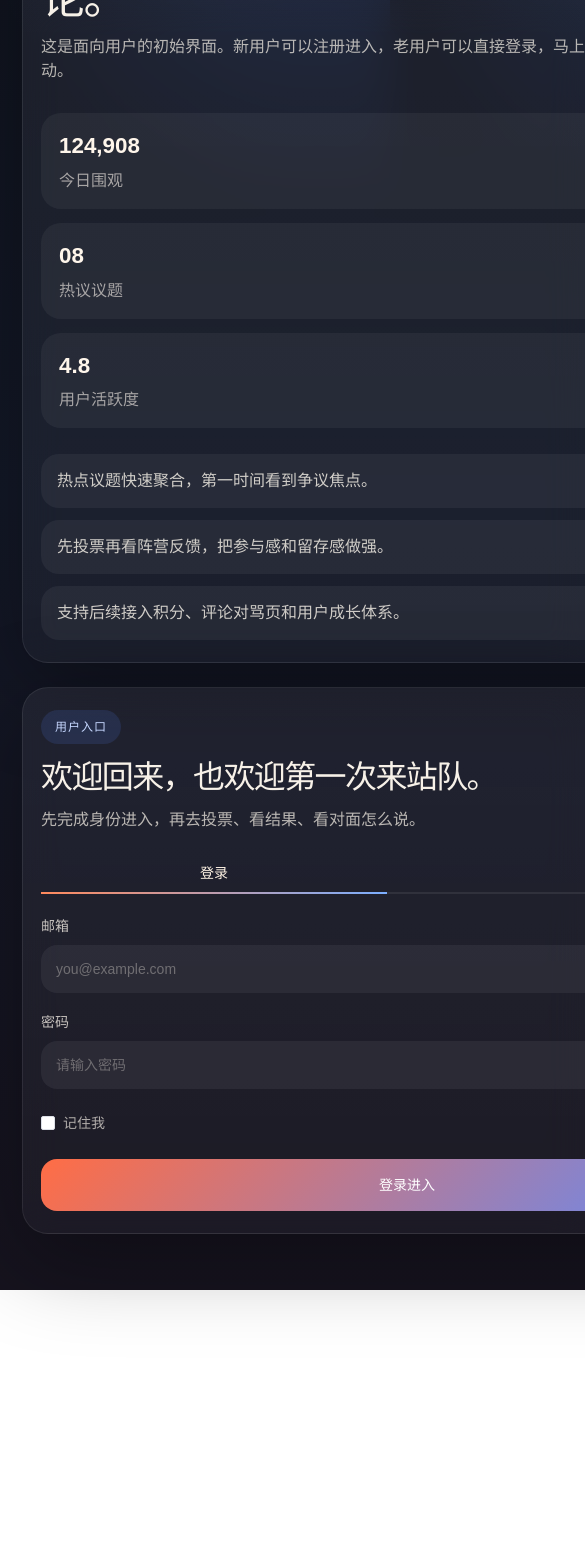
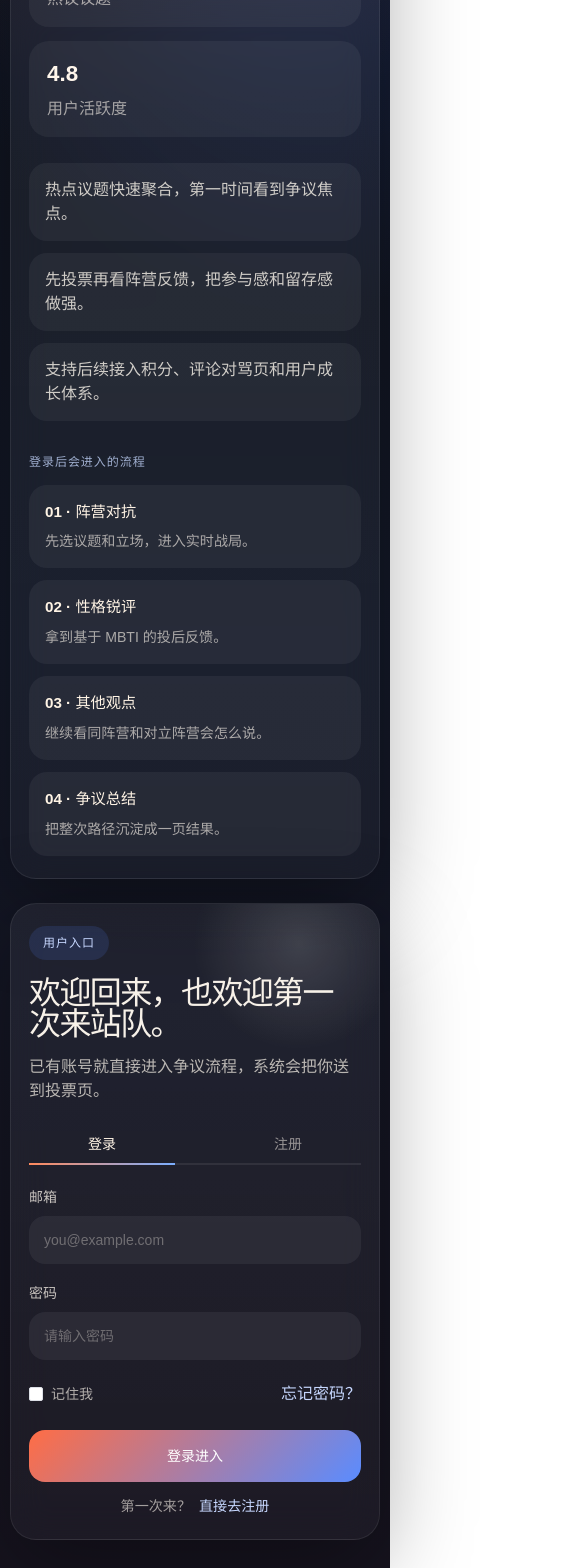
Before and after one commit to xinliceliangshi/news, a Vue app in the folder packages/web/: page /login in a window 390 px wide. Shown: the part 517-2085 px from the top of the page, 585 px wide, since content can reach past the window. Before the commit the page ends 1807 px from the top, so only its background shows below. Built offline with nearby package versions, Linux system fonts and the light colour scheme; no server answers.

Commit message:
feat:优化界面

```diff
--- a/packages/web/src/components/auth/AuthHero.vue
+++ b/packages/web/src/components/auth/AuthHero.vue
@@ -3,6 +3,13 @@ const highlights = [
   '热点议题快速聚合，第一时间看到争议焦点。',
   '先投票再看阵营反馈，把参与感和留存感做强。',
   '支持后续接入积分、评论对骂页和用户成长体系。'
+]
+
+const steps = [
+  { label: '阵营对抗', detail: '先选议题和立场，进入实时战局。' },
+  { label: '性格锐评', detail: '拿到基于 MBTI 的投后反馈。' },
+  { label: '其他观点', detail: '继续看同阵营和对立阵营会怎么说。' },
+  { label: '争议总结', detail: '把整次路径沉淀成一页结果。' }
 ]
 </script>
 
@@ -32,5 +39,15 @@ const highlights = [
     <ul class="auth-hero__highlights">
       <li v-for="item in highlights" :key="item">{{ item }}</li>
     </ul>
+
+    <div class="auth-hero__journey">
+      <span class="auth-hero__journey-title">登录后会进入的流程</span>
+      <div class="auth-hero__journey-list">
+        <article v-for="(step, index) in steps" :key="step.label">
+          <strong>{{ `0${index + 1}` }} · {{ step.label }}</strong>
+          <p>{{ step.detail }}</p>
+        </article>
+      </div>
+    </div>
   </section>
 </template>
--- a/packages/web/src/components/auth/AuthPanel.vue
+++ b/packages/web/src/components/auth/AuthPanel.vue
@@ -1,5 +1,5 @@
 <script setup lang="ts">
-import { ref } from 'vue'
+import { computed, ref } from 'vue'
 import { useRouter } from 'vue-router'
 import { ElMessage } from 'element-plus'
 
@@ -23,6 +23,12 @@ const registerForm = ref({
   password: '',
   confirmPassword: ''
 })
+
+const panelHint = computed(() =>
+  activeTab.value === 'login'
+    ? '已有账号就直接进入争议流程，系统会把你送到投票页。'
+    : '第一次来先注册，完成后会直接进入投票页开始站队。'
+)
 
 async function handleLogin() {
   if (!loginForm.value.email || !loginForm.value.password) {
@@ -49,6 +55,11 @@ async function handleRegister() {
     return
   }
 
+  if (registerForm.value.password !== registerForm.value.confirmPassword) {
+    ElMessage.warning('两次输入的密码不一致')
+    return
+  }
+
   isRegisterSubmitting.value = true
 
   try {
@@ -70,7 +81,7 @@ async function handleRegister() {
     <div class="auth-panel__header">
       <span class="badge">用户入口</span>
       <h2>欢迎回来，也欢迎第一次来站队。</h2>
-      <p>先完成身份进入，再去投票、看结果、看对面怎么说。</p>
+      <p>{{ panelHint }}</p>
     </div>
 
     <el-tabs v-model="activeTab" class="auth-tabs" stretch>
@@ -104,6 +115,11 @@ async function handleRegister() {
           >
             登录进入
           </el-button>
+
+          <p class="auth-switch-tip">
+            第一次来？
+            <button type="button" class="text-link" @click="activeTab = 'register'">直接去注册</button>
+          </p>
         </el-form>
       </el-tab-pane>
 
@@ -146,6 +162,11 @@ async function handleRegister() {
           >
             注册并开始围观
           </el-button>
+
+          <p class="auth-switch-tip">
+            已有账号？
+            <button type="button" class="text-link" @click="activeTab = 'login'">切回登录</button>
+          </p>
         </el-form>
       </el-tab-pane>
     </el-tabs>
--- a/packages/web/src/components/layout/AppShell.vue
+++ b/packages/web/src/components/layout/AppShell.vue
@@ -5,15 +5,48 @@ import { useRoute } from 'vue-router'
 const route = useRoute()
 
 const navItems = [
-  { path: '/login', label: '登录注册', kicker: 'Entry' },
-  { path: '/vote', label: '阵营对抗', kicker: 'Battle' },
-  { path: '/persona-roast', label: '性格生成锐评页', kicker: 'Roast' },
-  { path: '/other-opinions', label: '查看其他观点页', kicker: 'Opinions' },
-  { path: '/summary', label: '总结页', kicker: 'Summary' }
+  {
+    path: '/vote',
+    label: '阵营对抗',
+    kicker: 'Battle',
+    summary: '选议题、选人格、先完成站队。',
+    stepLabel: '01'
+  },
+  {
+    path: '/persona-roast',
+    label: '性格锐评',
+    kicker: 'Roast',
+    summary: '查看投票后生成的人格画像与调侃。',
+    stepLabel: '02'
+  },
+  {
+    path: '/other-opinions',
+    label: '其他观点',
+    kicker: 'Opinions',
+    summary: '切换同阵营或对立阵营的表达方式。',
+    stepLabel: '03'
+  },
+  {
+    path: '/summary',
+    label: '争议总结',
+    kicker: 'Summary',
+    summary: '回看这次站队路径和最终结论。',
+    stepLabel: '04'
+  }
 ]
 
 const pageTitle = computed(() =>
   typeof route.meta.title === 'string' ? route.meta.title : 'Debate News'
+)
+
+const activeIndex = computed(() => navItems.findIndex((item) => item.path === route.path))
+
+const activeItem = computed(() => navItems[activeIndex.value] ?? null)
+const previousItem = computed(() =>
+  activeIndex.value > 0 ? navItems[activeIndex.value - 1] : null
+)
+const nextItem = computed(() =>
+  activeIndex.value >= 0 && activeIndex.value < navItems.length - 1 ? navItems[activeIndex.value + 1] : null
 )
 </script>
 
@@ -23,7 +56,7 @@ const pageTitle = computed(() =>
       <div class="shell-brand">
         <span class="shell-brand__badge">Debate News</span>
         <h1>争议内容实验室</h1>
-        <p>先把页面骨架和流转路径跑通，再逐个补业务内容和接口状态。</p>
+        <p>从站队到总结，按流程推进每个模块，减少跳页迷失感。</p>
       </div>
 
       <nav class="shell-nav">
@@ -33,17 +66,38 @@ const pageTitle = computed(() =>
           :to="item.path"
           class="shell-nav__item"
           :class="{ 'is-active': route.path === item.path }"
+          :aria-current="route.path === item.path ? 'page' : undefined"
         >
           <span>{{ item.kicker }}</span>
-          <strong>{{ item.label }}</strong>
+          <strong>{{ item.stepLabel }} · {{ item.label }}</strong>
+          <small>{{ item.summary }}</small>
         </RouterLink>
       </nav>
+
+      <section v-if="activeItem" class="shell-flow-card">
+        <span class="shell-flow-card__eyebrow">当前步骤</span>
+        <strong>{{ activeItem.stepLabel }} · {{ activeItem.label }}</strong>
+        <p>{{ activeItem.summary }}</p>
+
+        <div class="shell-flow-card__actions">
+          <RouterLink v-if="previousItem" :to="previousItem.path" class="shell-flow-card__link">
+            ← {{ previousItem.label }}
+          </RouterLink>
+          <span v-else class="shell-flow-card__placeholder">流程起点</span>
+
+          <RouterLink v-if="nextItem" :to="nextItem.path" class="shell-flow-card__link">
+            {{ nextItem.label }} →
+          </RouterLink>
+          <span v-else class="shell-flow-card__placeholder">最后一步</span>
+        </div>
+      </section>
     </aside>
 
     <main class="shell-main">
       <header class="shell-main__header">
         <span class="kicker">Workflow</span>
         <h2>{{ pageTitle }}</h2>
+        <p v-if="activeItem" class="shell-main__lede">{{ activeItem.summary }}</p>
       </header>
 
       <section class="shell-main__content">
--- a/packages/web/src/routers/staticRouter.ts
+++ b/packages/web/src/routers/staticRouter.ts
@@ -8,17 +8,17 @@ export const staticRouter: RouteRecordRaw[] = [
     redirect: '/login'
   },
   {
+    path: '/login',
+    name: 'login',
+    component: () => import('@/views/AuthLandingView.vue'),
+    meta: {
+      title: '登录注册'
+    }
+  },
+  {
     path: '/',
     component: AppShell,
     children: [
-      {
-        path: 'login',
-        name: 'login',
-        component: () => import('@/views/AuthLandingView.vue'),
-        meta: {
-          title: '登录注册'
-        }
-      },
       {
         path: 'vote',
         name: 'vote',
--- a/packages/web/src/styles.css
+++ b/packages/web/src/styles.css
@@ -94,7 +94,8 @@ textarea {
 }
 
 .shell-nav__item span,
-.shell-nav__item strong {
+.shell-nav__item strong,
+.shell-nav__item small {
   display: block;
 }
 
@@ -110,11 +111,81 @@ textarea {
   margin-top: 8px;
 }
 
+.shell-nav__item small {
+  margin-top: 8px;
+  color: rgba(247, 241, 232, 0.58);
+  font-size: 0.82rem;
+  line-height: 1.45;
+}
+
 .shell-nav__item:hover,
 .shell-nav__item.is-active {
   transform: translateY(-1px);
   border-color: rgba(123, 174, 255, 0.28);
   background: linear-gradient(135deg, rgba(255, 109, 69, 0.12), rgba(90, 140, 255, 0.12));
+}
+
+.shell-flow-card {
+  display: grid;
+  gap: 10px;
+  padding: 18px;
+  border: 1px solid rgba(255, 255, 255, 0.08);
+  border-radius: 20px;
+  background: rgba(255, 255, 255, 0.04);
+}
+
+.shell-flow-card__eyebrow {
+  color: rgba(199, 216, 255, 0.72);
+  font-size: 11px;
+  font-weight: 700;
+  letter-spacing: 0.08em;
+  text-transform: uppercase;
+}
+
+.shell-flow-card strong {
+  font-size: 1rem;
+  color: #fff4e5;
+}
+
+.shell-flow-card p {
+  margin: 0;
+  color: rgba(247, 241, 232, 0.68);
+  font-size: 0.9rem;
+}
+
+.shell-flow-card__actions {
+  display: grid;
+  gap: 10px;
+}
+
+.shell-flow-card__link,
+.shell-flow-card__placeholder {
+  display: inline-flex;
+  align-items: center;
+  min-height: 42px;
+  padding: 0 14px;
+  border-radius: 999px;
+  font-size: 0.88rem;
+}
+
+.shell-flow-card__link {
+  justify-self: start;
+  background: rgba(255, 255, 255, 0.06);
+  color: #fff4e5;
+  text-decoration: none;
+  transition:
+    transform 0.2s ease,
+    background 0.2s ease;
+}
+
+.shell-flow-card__link:hover {
+  transform: translateY(-1px);
+  background: rgba(255, 255, 255, 0.1);
+}
+
+.shell-flow-card__placeholder {
+  color: rgba(247, 241, 232, 0.42);
+  background: rgba(255, 255, 255, 0.03);
 }
 
 .shell-main {
@@ -131,6 +202,12 @@ textarea {
   font-size: clamp(2rem, 4vw, 3.2rem);
   line-height: 0.98;
   letter-spacing: -0.05em;
+}
+
+.shell-main__lede {
+  margin: 12px 0 0;
+  max-width: 42rem;
+  color: rgba(247, 241, 232, 0.68);
 }
 
 .shell-main__content {
@@ -273,6 +350,43 @@ textarea {
   color: rgba(247, 241, 232, 0.82);
 }
 
+.auth-hero__journey {
+  margin-top: 28px;
+}
+
+.auth-hero__journey-title {
+  color: rgba(199, 216, 255, 0.78);
+  font-size: 12px;
+  font-weight: 700;
+  letter-spacing: 0.08em;
+  text-transform: uppercase;
+}
+
+.auth-hero__journey-list {
+  display: grid;
+  grid-template-columns: repeat(2, minmax(0, 1fr));
+  gap: 12px;
+  margin-top: 12px;
+}
+
+.auth-hero__journey-list article {
+  padding: 16px;
+  border-radius: 18px;
+  background: rgba(255, 255, 255, 0.05);
+}
+
+.auth-hero__journey-list strong {
+  display: block;
+  color: #fff4e5;
+  font-size: 0.95rem;
+}
+
+.auth-hero__journey-list p {
+  margin: 8px 0 0;
+  color: rgba(247, 241, 232, 0.64);
+  font-size: 0.88rem;
+}
+
 .auth-panel__header {
   position: relative;
   z-index: 1;
@@ -355,6 +469,15 @@ textarea {
   border-radius: 16px;
   background: linear-gradient(135deg, #ff6d45, #5a8cff);
   font-weight: 700;
+}
+
+.auth-switch-tip {
+  display: flex;
+  justify-content: center;
+  gap: 8px;
+  margin: 14px 0 0;
+  color: rgba(247, 241, 232, 0.62);
+  font-size: 0.88rem;
 }
 
 .page-frame {
@@ -471,6 +594,10 @@ textarea {
   .auth-panel__header h2 {
     max-width: none;
   }
+
+  .auth-hero__journey-list {
+    grid-template-columns: 1fr;
+  }
 }
 
 @media (max-width: 640px) {
@@ -481,6 +608,10 @@ textarea {
   .shell-sidebar {
     gap: 18px;
     padding: 18px 12px 14px;
+  }
+
+  .shell-flow-card {
+    display: none;
   }
 
   .shell-brand h1 {
```
